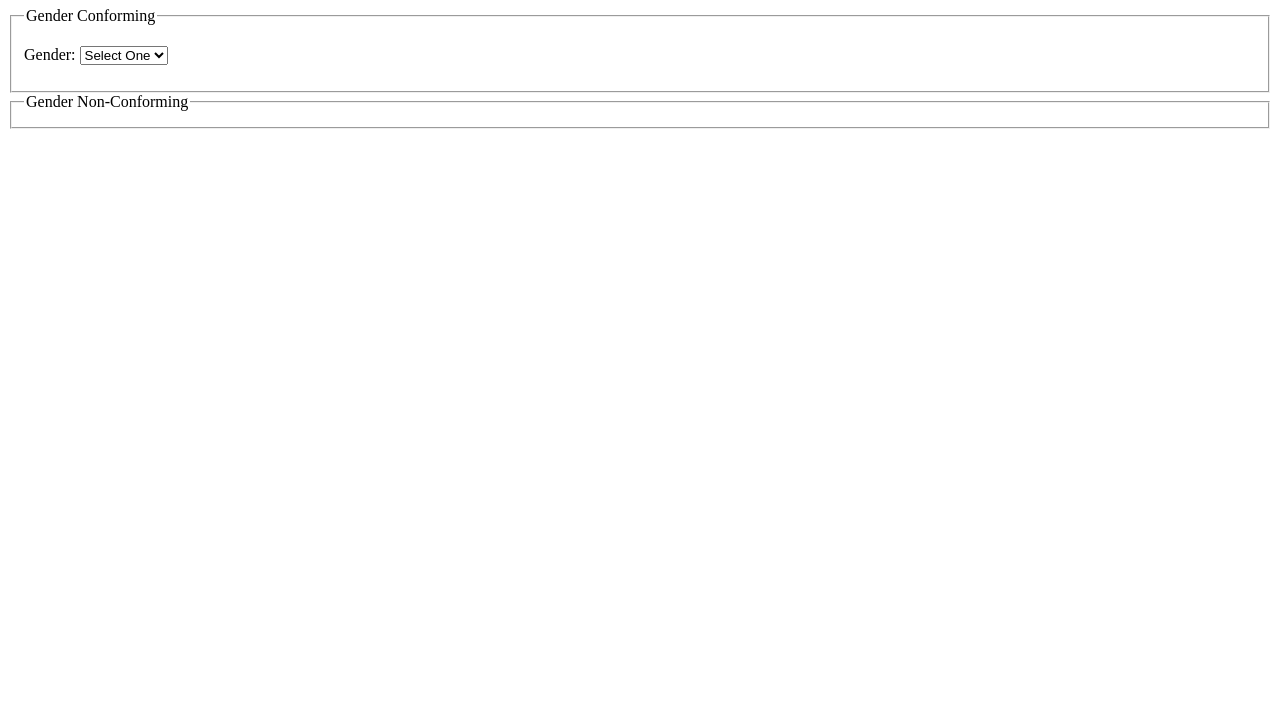
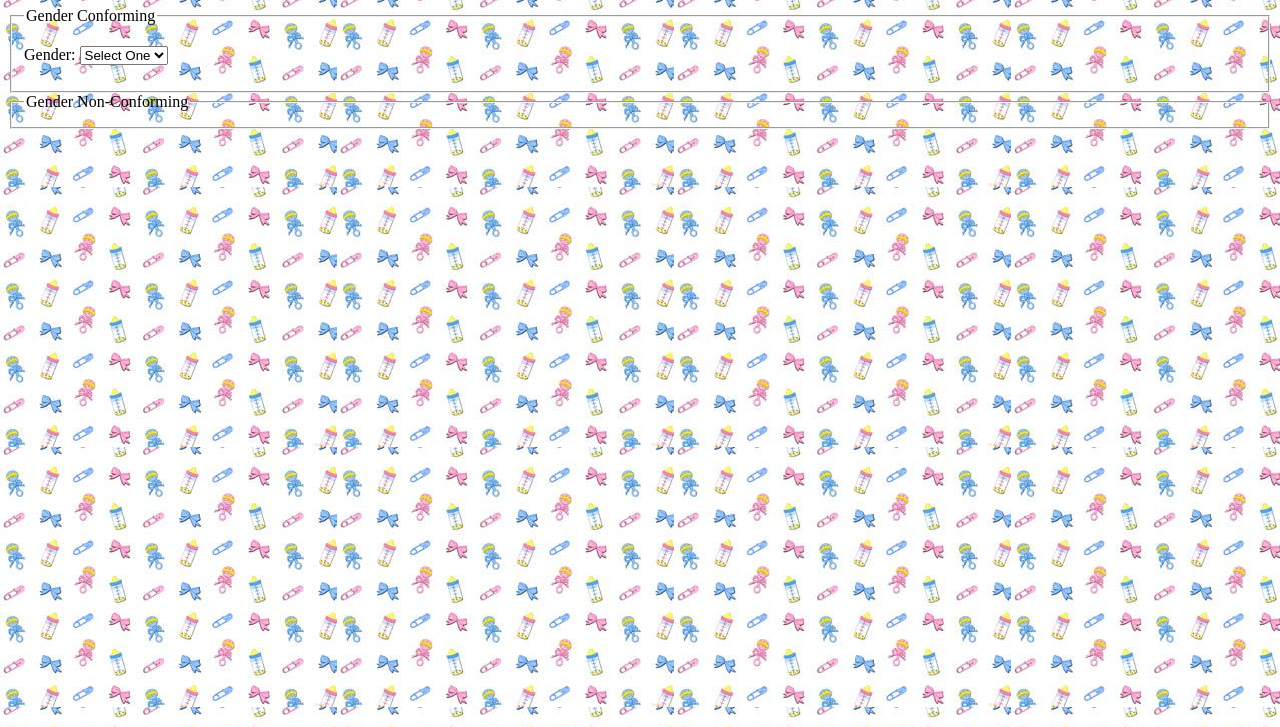
Before and after one commit to hello57748/CodeDay2018, a plain HTML site: page index.html in a window 1280 px wide. Shown: the part 73-800 px from the top of the page. Drawn offline with Linux system fonts and the light colour scheme.

Commit message:
added background

```diff
--- a/index.html
+++ b/index.html
@@ -4,7 +4,7 @@
     <title>User</title>
     <meta charset = "UTF-8" />
   </head>
-  <body>
+  <body background="rattle.jpg">
     <h1>New Generation Generator</h1>
     <form>
       <fieldset>
```
Also changed, not shown: rattle.jpg (added).
